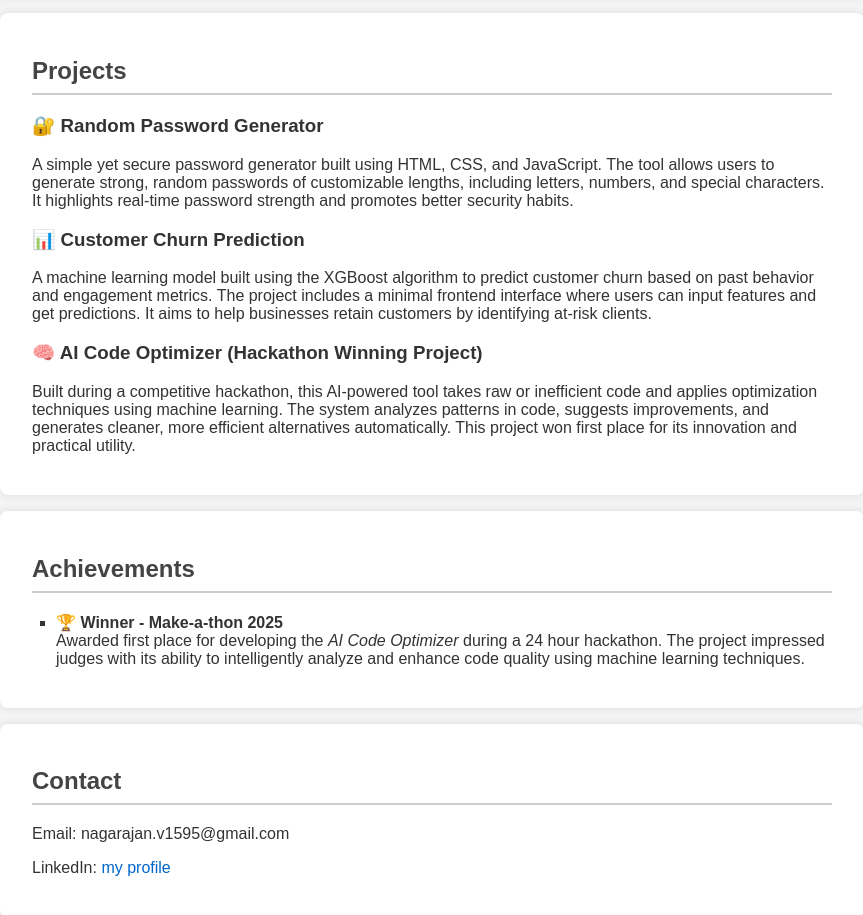
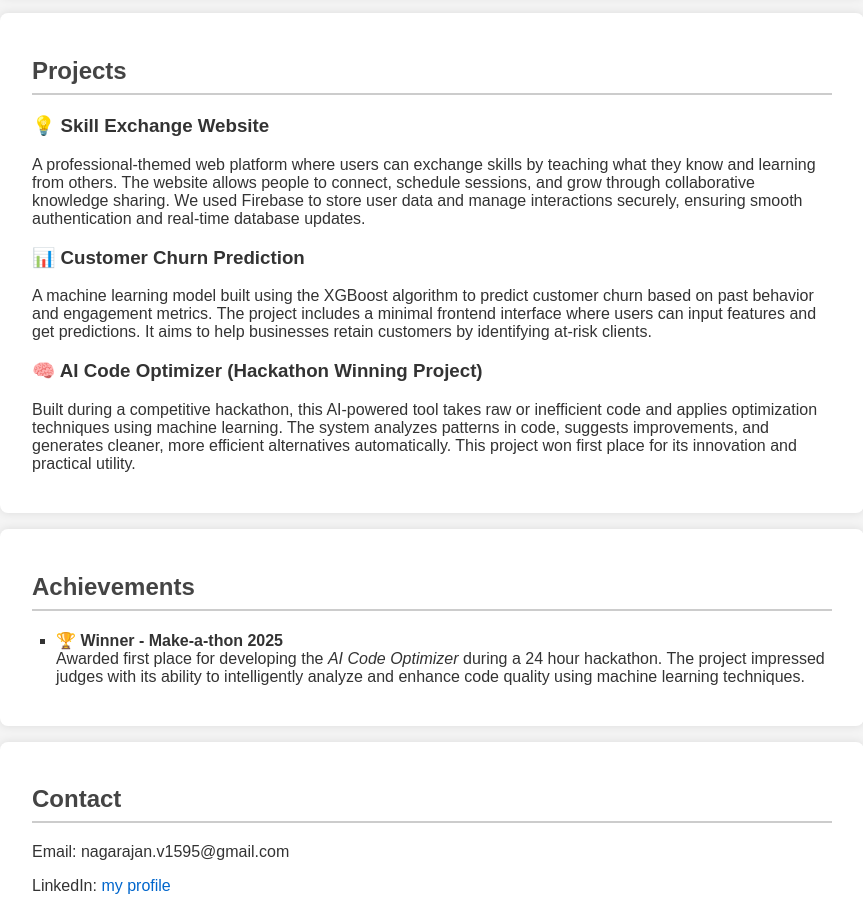
Before and after one commit to nagavenu1595/portfolio-website, a plain HTML site: page index.html in a window 1280 px wide. Shown: the part 976-1891 px from the top of the page, without its empty margins (208-1071 px from the left). Drawn offline with Linux system fonts and the light colour scheme.

Commit message:
Update index.html

```diff
--- a/index.html
+++ b/index.html
@@ -47,9 +47,9 @@
     <h2>Projects</h2>
 
     <div class="project">
-    <h3>🔐 Random Password Generator</h3>
+      <h3>💡 Skill Exchange Website</h3>
       <p>
-      A simple yet secure password generator built using HTML, CSS, and JavaScript. The tool allows users to generate strong, random passwords of customizable lengths, including letters, numbers, and special characters. It highlights real-time password strength and promotes better security habits.
+        A professional-themed web platform where users can exchange skills by teaching what they know and learning from others. The website allows people to connect, schedule sessions, and grow through collaborative knowledge sharing. We used Firebase to store user data and manage interactions securely, ensuring smooth authentication and real-time database updates.
       </p>
     </div>
 
@@ -68,10 +68,8 @@
     </div>
   </section>
 
-
   <section id="achievements">
     <h2>Achievements</h2>
-
     <ul>
       <li>
         🏆 <strong>Winner - Make-a-thon 2025</strong><br>
@@ -79,7 +77,6 @@
       </li>
     </ul>
   </section>
-
 
   <section id="contact">
     <h2>Contact</h2>
```
Lines whose indentation alone changed are shown as unchanged.
